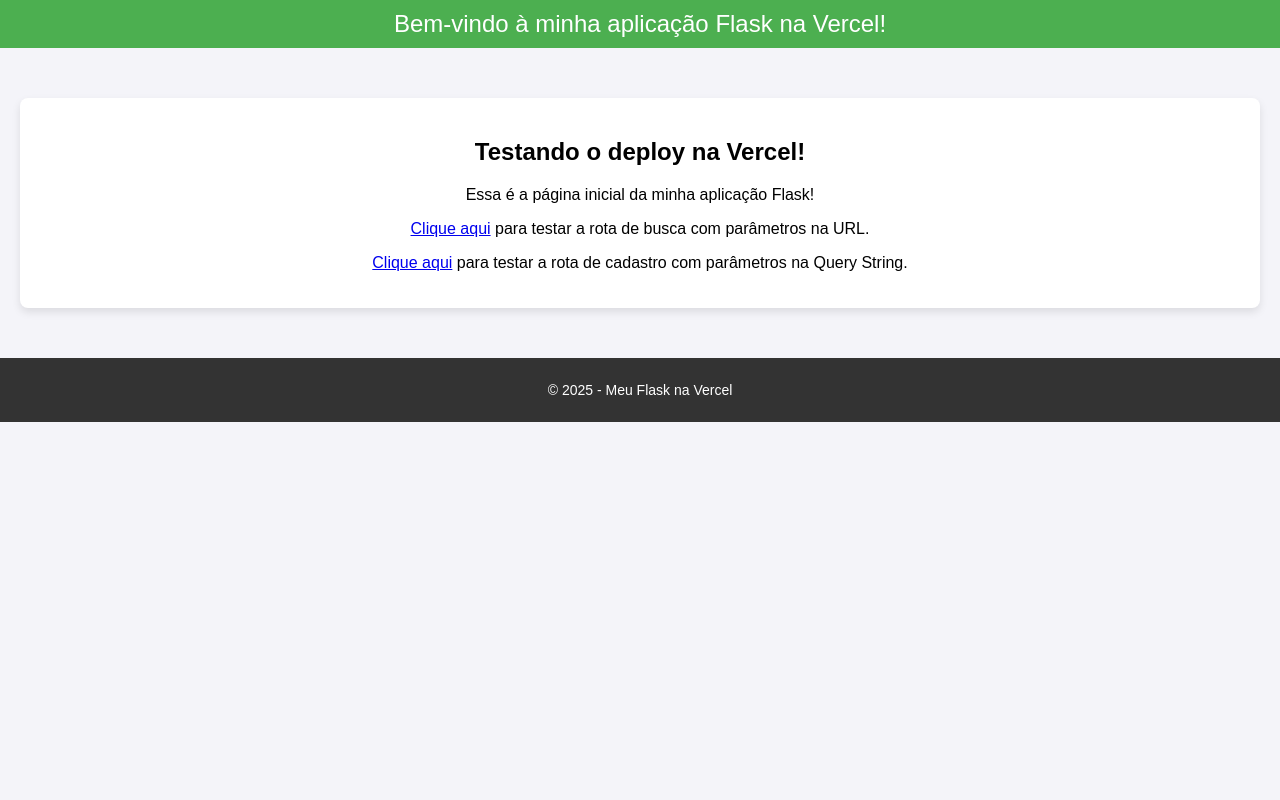
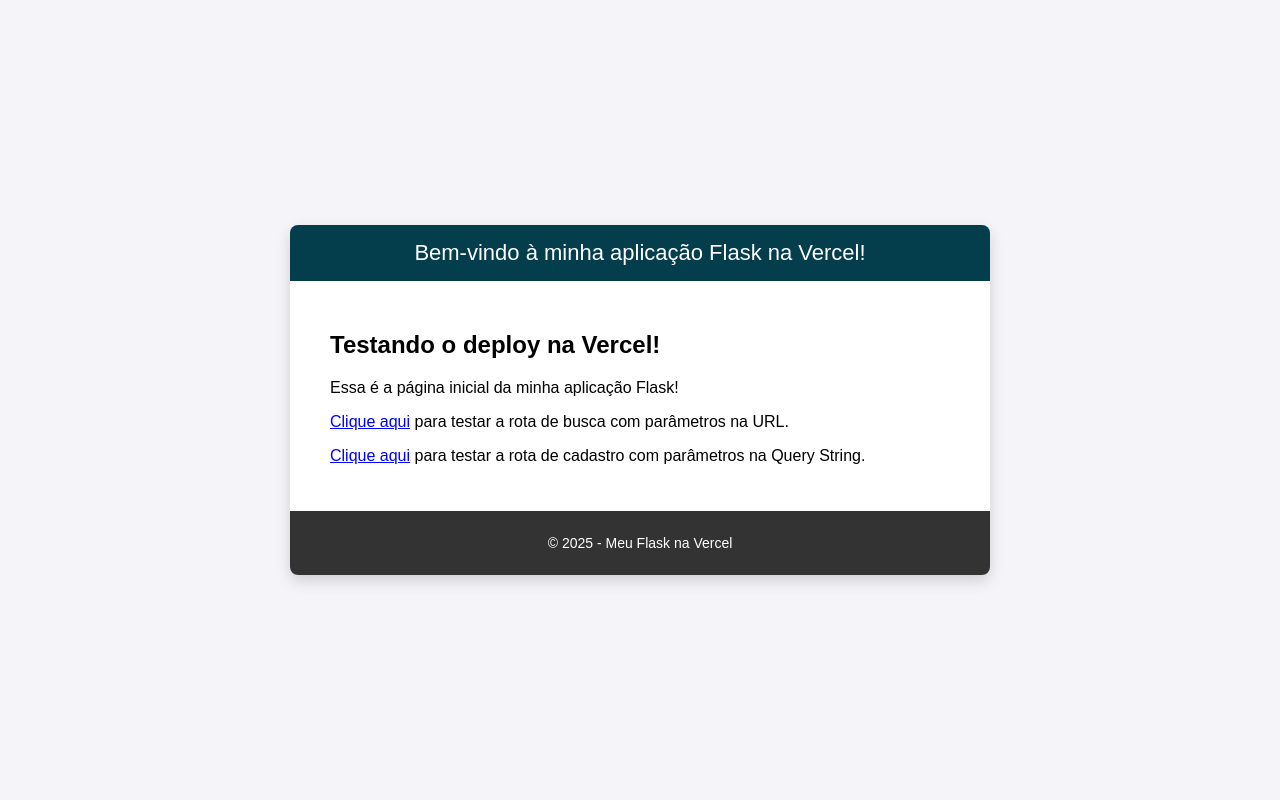
Before and after one commit to brendonfeitosa/flask, a Flask app: page / in a window 1280 px wide. Run offline with Flask 3, Linux system fonts and the light colour scheme.

Commit message:
Finalizando exercicio 1

```diff
--- a/app.py
+++ b/app.py
@@ -1,6 +1,12 @@
 from flask import Flask, request, render_template
 
 app = Flask(__name__) #objeto que vai rodar na função main do python
+
+alunos = [
+    {"id": 1, "nome": "Brendon"},
+    {"id": 2, "nome": "Debora"},
+    {"id": 3, "nome": "Helena"}
+]
 
 @app.route('/')
 def home():
@@ -18,6 +24,40 @@ def cadastrar():
     nome = request.args.get('nome')
     return f"Usuário cadastrado: id: {user_id} - Nome: {nome}"
 
+#endpoint buscar todos os alunos
+@app.route('/listar', methods=['GET'])
+def listar():
+    return alunos
+
+
+#buscar aluno
+@app.route('/buscaraluno/<int:id>', methods=['GET'])
+def buscar_aluno(id):
+    for aluno in alunos:
+        if aluno["id"] == id:
+            return aluno
+
+    return "Aluno não localizado"
+
+#remover aluno
+@app.route('/remover/<int:id>', methods=['DELETE'])
+def remover_aluno(id):
+    for aluno in alunos:
+        if aluno["id"] == id:
+            alunos.remove(aluno)   # remove o dicionário da lista
+            return "Aluno removido com sucesso!"
+
+    return "Aluno não localizado"
+
+
+#parametros na rota como QueryString
+@app.route('/cadastrarjson', methods=['POST'])
+def cadastrar_json():
+    novo = request.get_json()
+    novo["id"] = len(alunos) + 1
+    alunos.append(novo)
+    return alunos
+
 
 if __name__ == '__main__': #checando se main existe no __name__
     app.run(debug=True)
--- a/templates/index.html
+++ b/templates/index.html
@@ -3,58 +3,82 @@
 <head>
     <meta charset="UTF-8">
     <meta name="viewport" content="width=device-width, initial-scale=1.0">
-    <title>Home - Flask na Vercel</title>
+    <title>Flask na Vercel</title>
     <style>
+        /* Corpo principal — centraliza tudo */
         body {
             font-family: Arial, sans-serif;
             background-color: #f4f4f9;
-            text-align: center;
             margin: 0;
             padding: 0;
+            height: 100vh;
+
+            display: flex;
+            justify-content: center;
+            align-items: center;
         }
+
+        /* Container geral (inclui header, conteúdo e footer) */
+        .container {
+            display: flex;
+            flex-direction: column;
+            align-items: center;
+            width: 90%;
+            max-width: 700px;
+            border-radius: 8px;
+            overflow: hidden;
+            box-shadow: 0 6px 15px rgba(0, 0, 0, 0.15);
+        }
+
         header {
-            background-color: #4CAF50;
+            background-color: #043e4d;
+            color: white;
+            padding: 15px;
+            font-size: 22px;
+            text-align: center;
+            width: 100%;
+        }
+
+        .content {
+            padding: 30px 40px;
+            background-color: white;
+            width: 100%;
+            box-sizing: border-box;
+            text-align: left;
+        }
+
+        footer {
+            background-color: #333;
             color: white;
             padding: 10px;
-            font-size: 24px;
+            font-size: 14px;
+            text-align: center;
+            width: 100%;
         }
-        main {
-            margin-top: 50px;
-        }
-        .content {
-            margin: 20px;
-            padding: 20px;
-            background-color: white;
-            border-radius: 8px;
-            box-shadow: 0 4px 8px rgba(0, 0, 0, 0.1);
-        }
-        footer {
-            margin-top: 50px;
-            padding: 10px;
-            background-color: #333;
-            color: white;
-            font-size: 14px;
+
+        a {
+            color: blue;
         }
     </style>
 </head>
 <body>
 
+    <div class="container">
         <header>
             Bem-vindo à minha aplicação Flask na Vercel!
         </header>
 
-    <main>
         <div class="content">
             <h2>Testando o deploy na Vercel!</h2>
             <p>Essa é a página inicial da minha aplicação Flask!</p>
             <p><a href="/buscar/1/Joao">Clique aqui</a> para testar a rota de busca com parâmetros na URL.</p>
             <p><a href="/cadastrar?id=1&nome=Joao">Clique aqui</a> para testar a rota de cadastro com parâmetros na Query String.</p>
         </div>
-    </main>
 
         <footer>
             <p>&copy; 2025 - Meu Flask na Vercel</p>
         </footer>
+    </div>
 
 </body>
 </html>
```
Also changed, not shown: 1 other file. Lines whose indentation alone changed are shown as unchanged.
